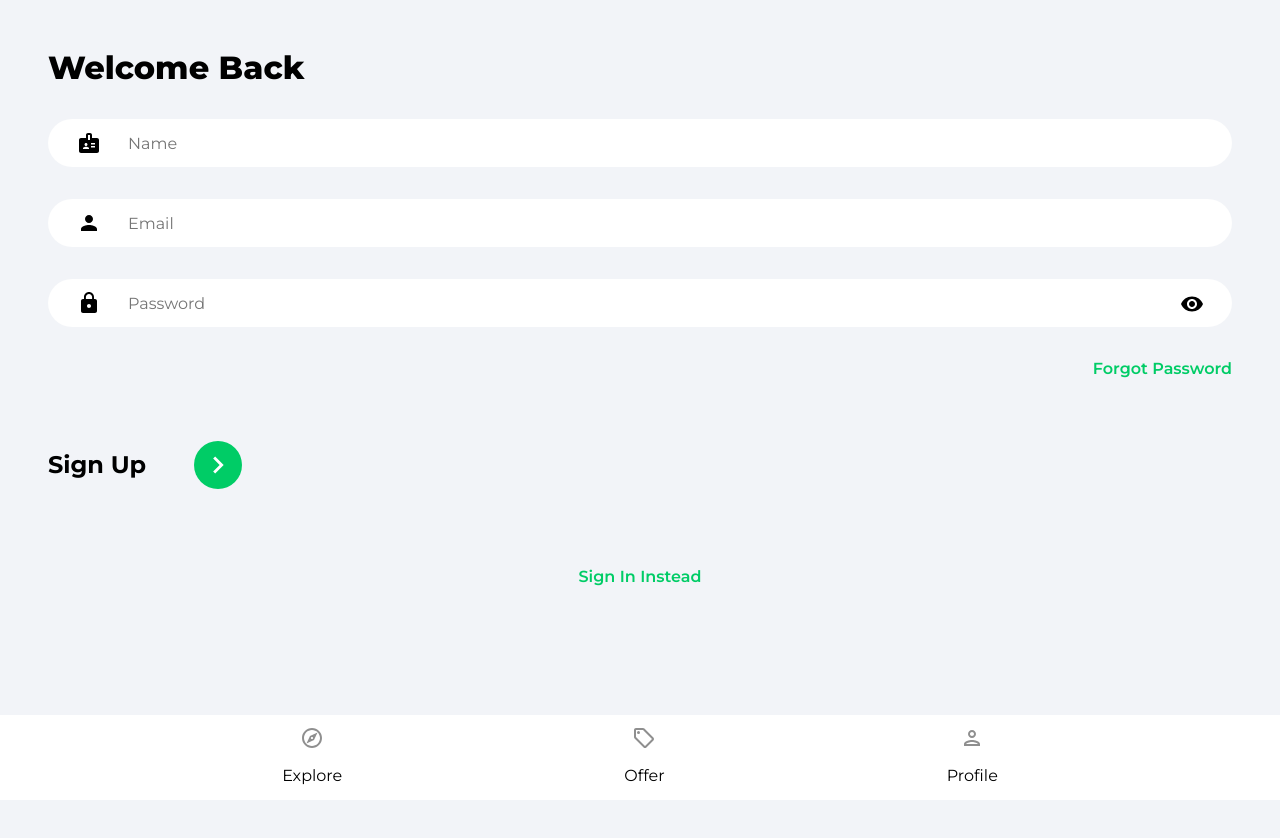
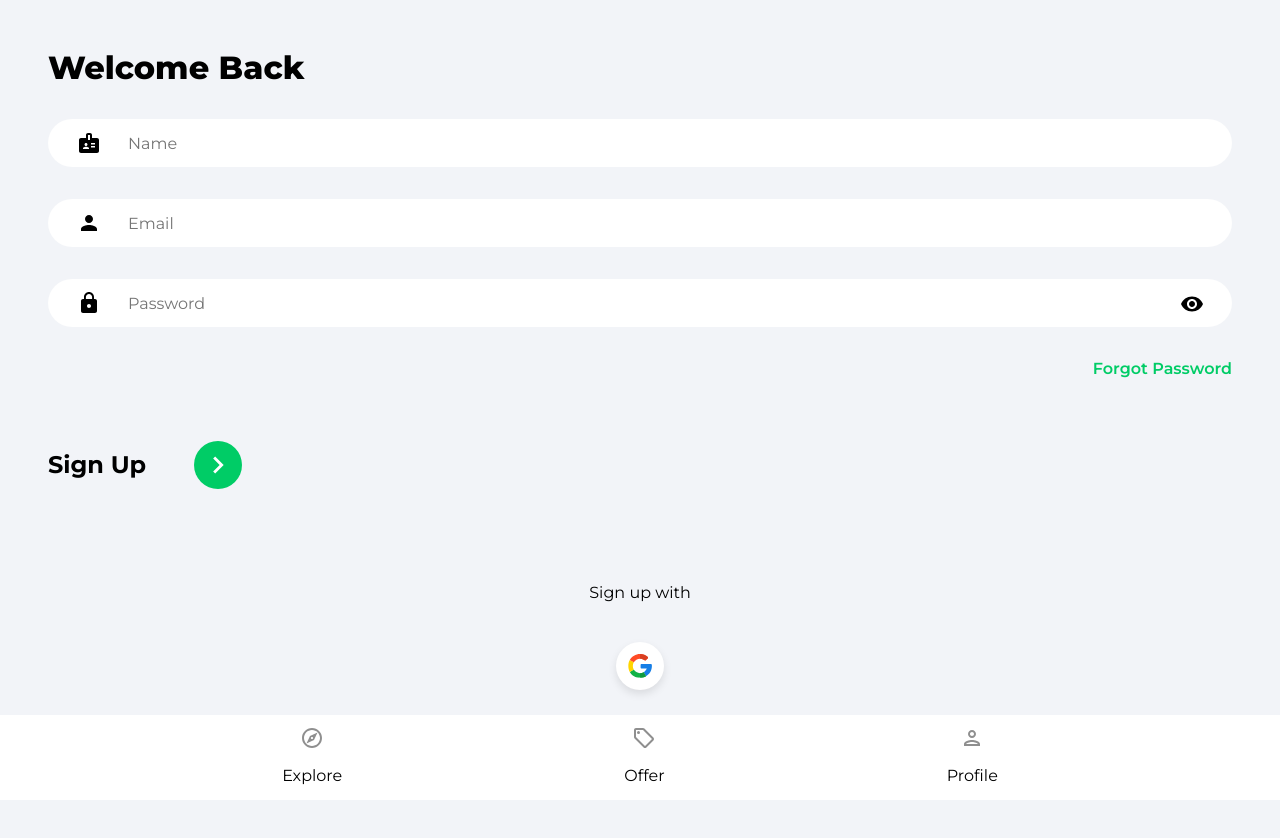
Before and after one commit to johnycomp11/houase-marketplace-app, a React (Create React App) app: page /sign-up in a window 1280 px wide. Shown: the top 838 px of the page. Before the commit the page ends 800 px from the top, so only its background shows below. Built offline with nearby package versions, Linux system fonts and the light colour scheme.

Commit message:
Added OAuth component to sign in with Google. Added OAuth to SignIn and SignUp

```diff
--- /dev/null
+++ b/src/components/OAuth.jsx
@@ -0,0 +1,48 @@
+import { useLocation, useNavigate } from "react-router-dom";
+import { getAuth, signInWithPopup, GoogleAuthProvider } from "firebase/auth";
+import { doc, setDoc, getDoc, serverTimestamp } from "firebase/firestore";
+import { db } from "../firebase.config";
+import { toast } from "react-toastify";
+import googleIcon from "../assets/svg/googleIcon.svg";
+
+function OAuth() {
+  const navigate = useNavigate();
+  const location = useLocation();
+
+  const onGoogleClick = async () => {
+    try {
+      const auth = getAuth();
+      const provider = new GoogleAuthProvider();
+      const result = await signInWithPopup(auth, provider);
+      const user = result.user;
+
+      //check if user exist
+      const userRef = doc(db, "users", user.uid);
+      const docSnap = await getDoc(userRef);
+
+      //add user to db if doesn't exist
+      if (!docSnap.exist()) {
+        await setDoc(doc(db, "users", user.uid), {
+          name: user.displayName,
+          email: user.email,
+          timeStamp: serverTimestamp(),
+        });
+      }
+
+      navigate("./");
+    } catch (error) {
+      toast.error("Could not authorize with Google");
+    }
+  };
+
+  return (
+    <div className="socialLogin">
+      <p>Sign {location.pathname === "/sign-up" ? "up" : "in"} with</p>
+      <button className="socialIconDiv" onClick={onGoogleClick}>
+        <img className="socialIconImg" src={googleIcon} alt="google" />
+      </button>
+    </div>
+  );
+}
+
+export default OAuth;
--- a/src/pages/SignIn.jsx
+++ b/src/pages/SignIn.jsx
@@ -2,6 +2,7 @@
 import { toast } from "react-toastify";
 import { Link, useNavigate } from "react-router-dom";
 import { getAuth, signInWithEmailAndPassword } from "firebase/auth";
+import OAuth from '../components/OAuth'
 import { ReactComponent as ArrowRightIcon } from "../assets/svg/keyboardArrowRightIcon.svg";
 import visibilityIcon from "../assets/svg/visibilityIcon.svg";
 
@@ -90,6 +91,8 @@
           </div>
         </form>
 
+        <OAuth />
+
         <Link to="/sign-up" className="registerLink">
           Sign Up Instead
         </Link>
--- a/src/pages/SignUp.jsx
+++ b/src/pages/SignUp.jsx
@@ -5,6 +5,7 @@
   createUserWithEmailAndPassword,
   updateProfile,
 } from "firebase/auth";
+import OAuth from "../components/OAuth";
 import { toast } from "react-toastify";
 import { setDoc, doc, serverTimestamp } from "firebase/firestore";
 import { db } from "../firebase.config";
@@ -120,6 +121,8 @@
           </div>
         </form>
 
+        <OAuth />
+
         <Link to="/sign-up" className="registerLink">
           Sign In Instead
         </Link>
```
